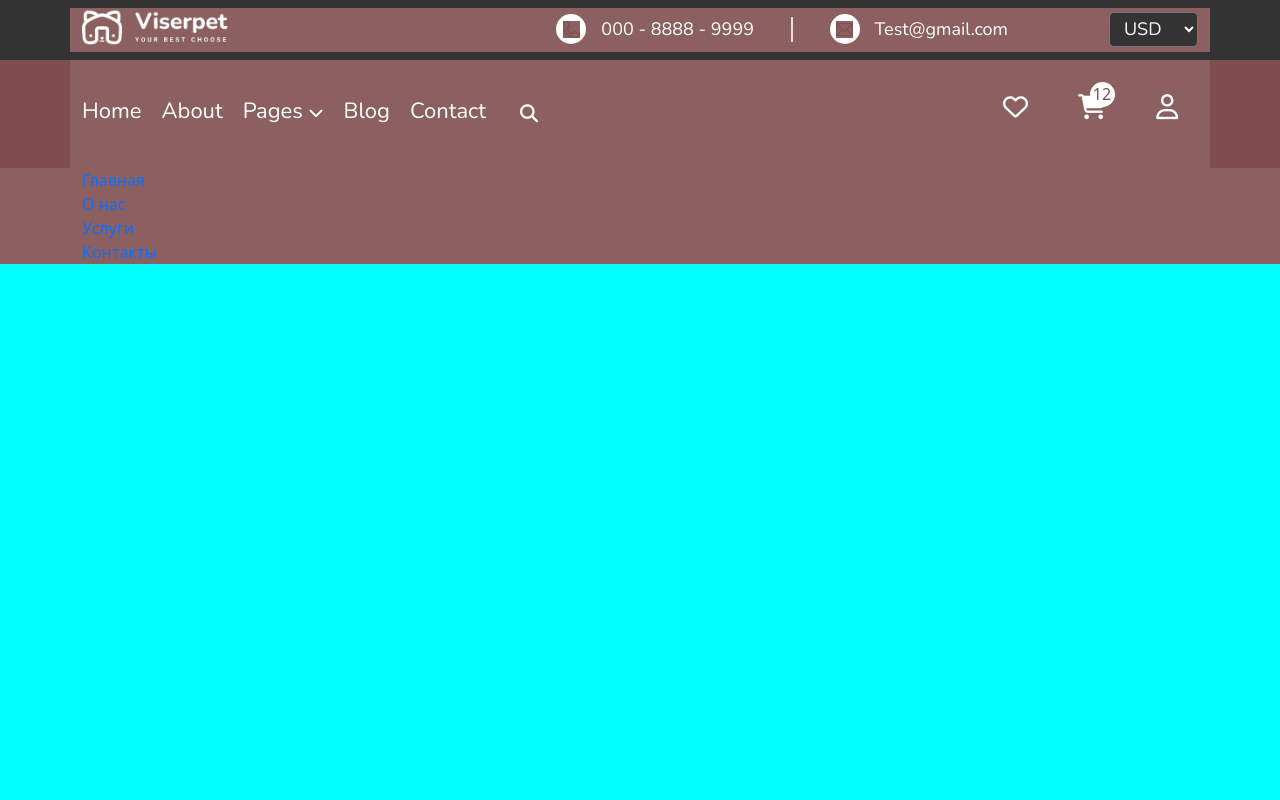
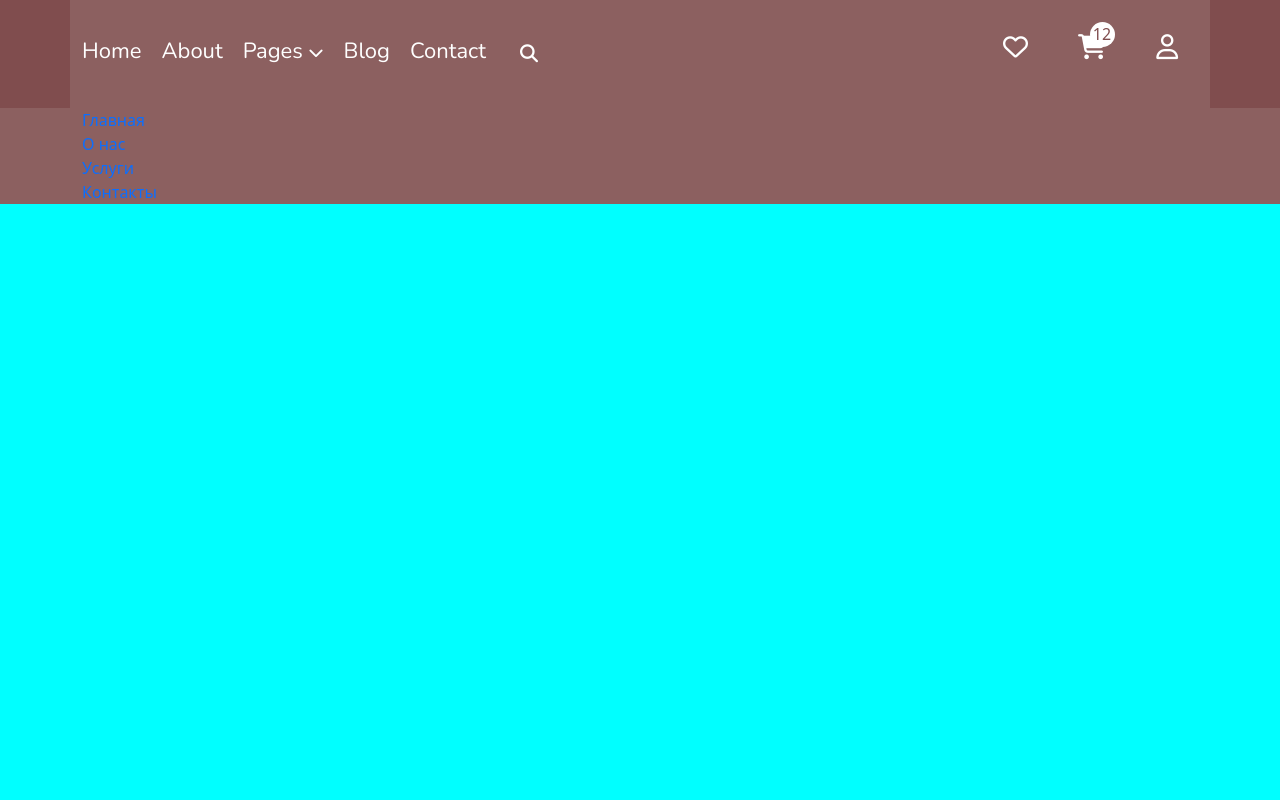
Before and after one commit to RusIIan/FinalProject, a plain HTML site: page Index.html in a window 1280 px wide. Shown: the top 800 px of the page. Drawn offline with nearby package versions, Linux system fonts and the light colour scheme.

```diff
--- a/Index.html
+++ b/Index.html
@@ -15,47 +15,6 @@
 <body>
     <!-- Header Start -->
     <header>
-        <section id="NavigationTop">
-            <div class="container">
-                <div class="row">
-                    <div class="col-md-2 col-sm-2 col-2">
-                        <img src="assets/Images/Logo/logo02.png" class="headerLogo" alt="Logo">
-                    </div>
-                    <div class="col-md-8 col-sm-8 col-8">
-                        <div class="top-navigation">
-                            <div class="phone">
-                                <div>
-                                    <span class="phoneIcon"><img src="assets/Images/Icon/phone.png" alt="PhoneIcon"
-                                            width="17px">
-                                    </span>
-                                </div>
-                                <span class="phoneNumber">000 - 8888 - 9999</span>
-                            </div>
-                            <div class="centerLine"></div>
-                            <div class="email">
-                                <div>
-                                    <span class="phoneIcon"><img src="assets/Images/Icon/email.png" alt="EmailIcon"
-                                            width="17px">
-                                    </span>
-                                </div>
-                                <span class="businessEmail">Test@gmail.com</span>
-                            </div>
-                        </div>
-                    </div>
-                    <div class="col-md-2 col-sm-2 col-2">
-                        <div class="selectValute">
-                            <div class="priceSelect">
-                                <select id="SelectPrice">
-                                    <option value="USD">USD</option>
-                                    <option value="EURO">EURO</option>
-                                    <option value="RUPI">RUPI</option>
-                                    <option value="DINAR">DINAR</option>
-                                </select>
-                            </div>
-                        </div>
-                    </div>
-                </div>
-        </section>
         <section id="Navigation">
             <div class="container">
                 <div class="row">
```
